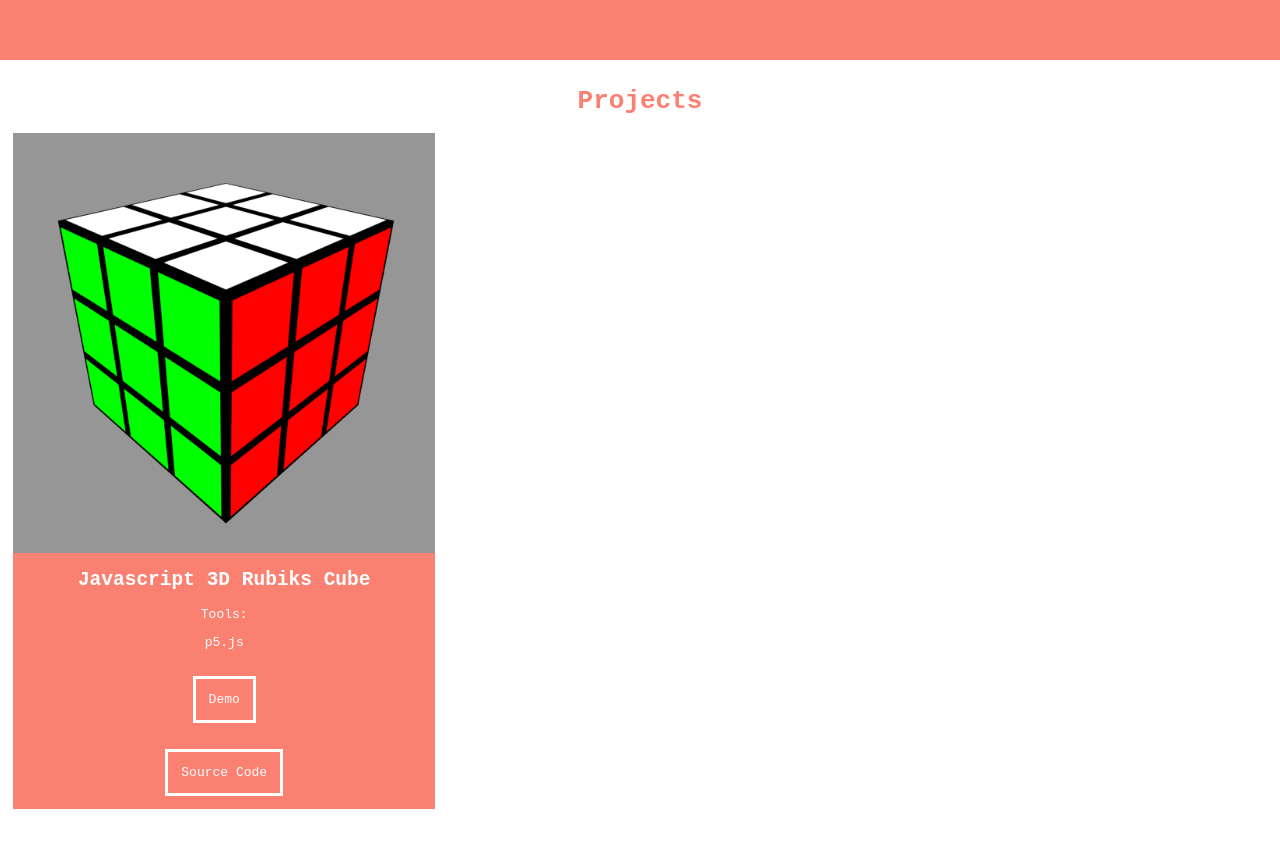
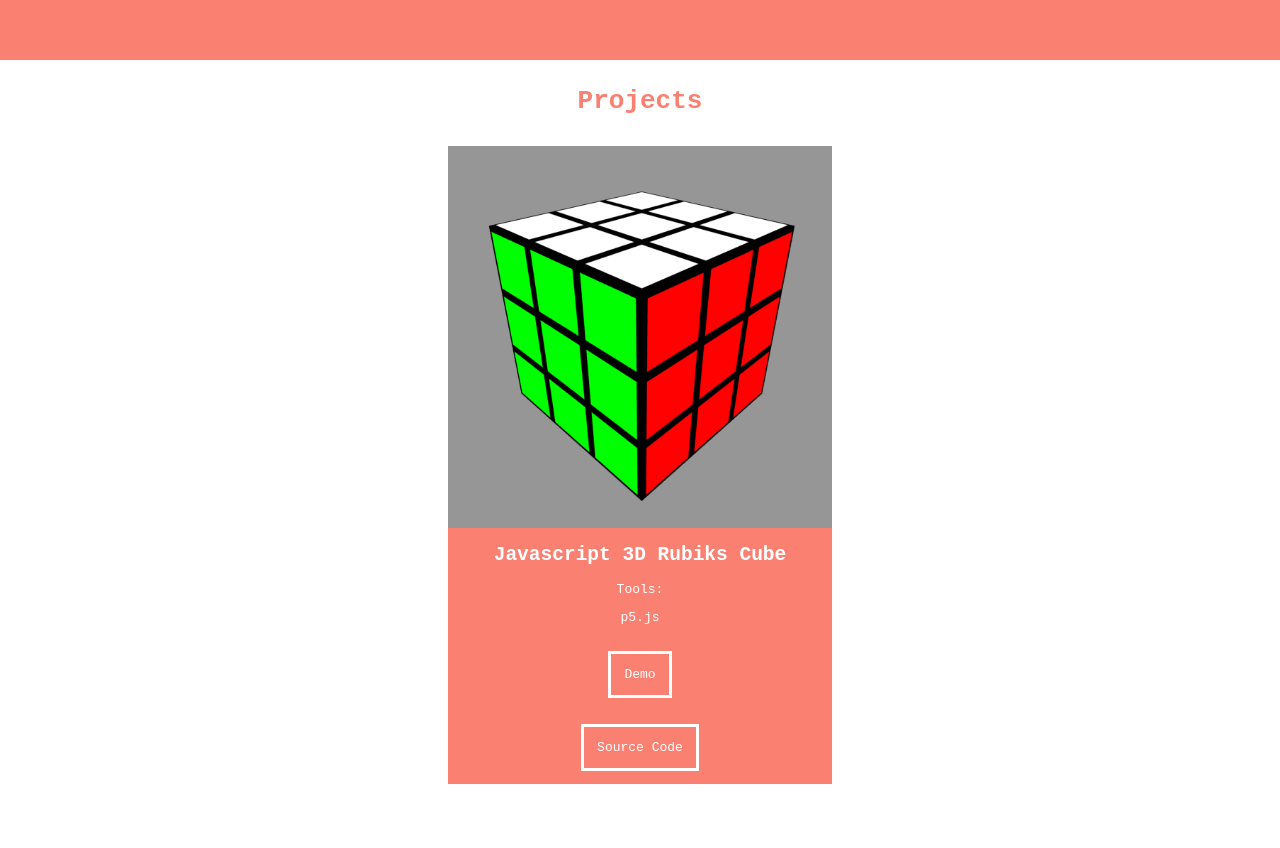
Before and after one commit to gargparthb/gargparthb.github.io, a plain HTML site: page index.html in a window 1280 px wide. Shown: the part 740-1588 px from the top of the page. Drawn offline with Linux system fonts and the light colour scheme.

Commit message:
fix flexbox expandability

```diff
--- a/style/all.sass
+++ b/style/all.sass
@@ -58,9 +58,15 @@ body
     height: 100%
     margin-top: 0px
 
+.cards
+    display: flex
+    flex-flow: row wrap
+    justify-content: center
+    align-items: flex-start
+
 .card
     background-color: $accent
-    width: 33%
+    flex-basis: 30%
     margin: 1rem
     display: flex
     flex-flow: column nowrap
```
Also changed, not shown: style/all.css, 1 other file.
